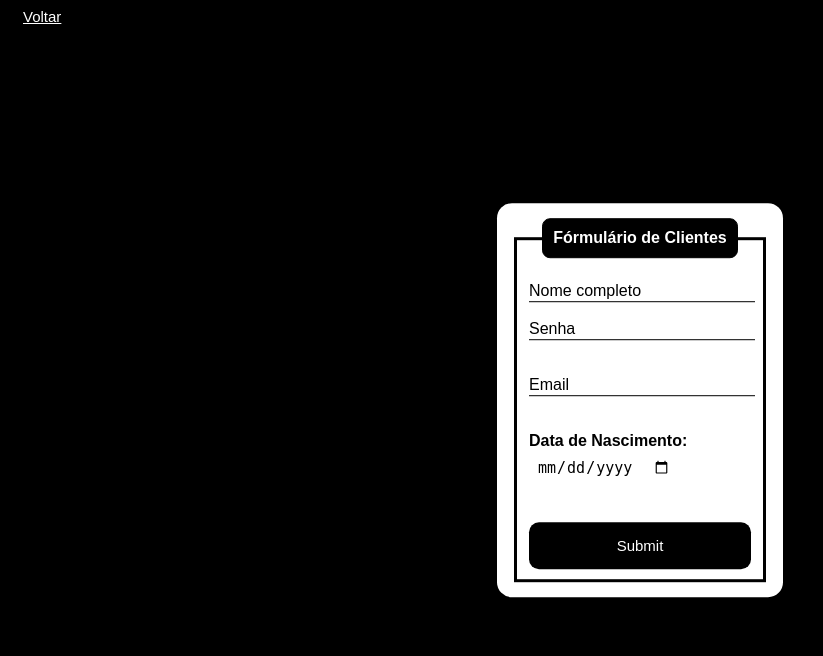
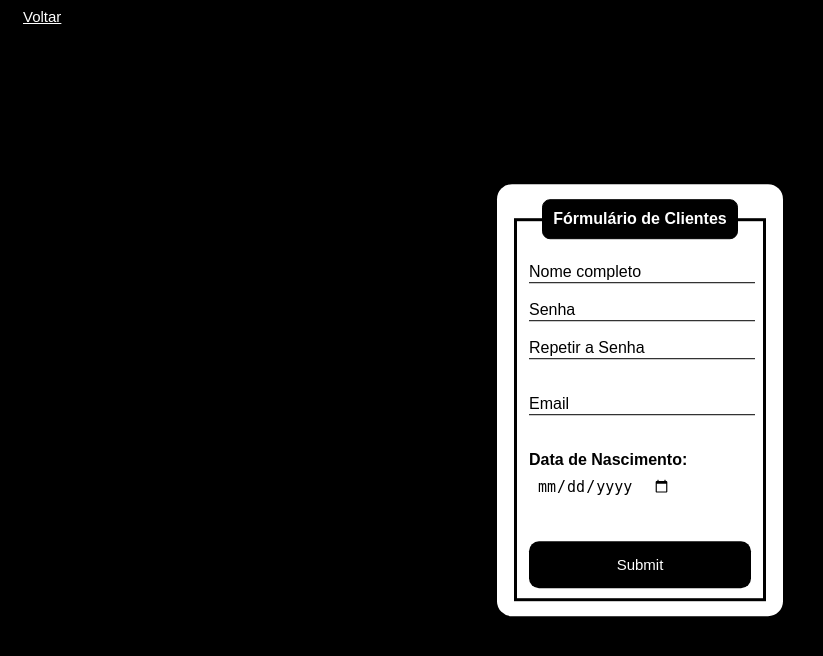
Before and after one commit to vladi00123/black-tatoo-1, a PHP site: page /Fomulario.php in a window 1280 px wide. Shown: the top 656 px of the page, without its empty margins (0-823 px from the left). Run offline with PHP 8.4, Linux system fonts and the light colour scheme.

Commit message:
Update Fomulario.php

```diff
--- a/Fomulario.php
+++ b/Fomulario.php
@@ -87,7 +87,6 @@
             font-size: 15px;
             cursor: pointer;
             border-radius: 10px;
-
         }
     </style>
 </head>
@@ -108,6 +107,11 @@
                     <input type="password" name="senha" id="senha" class="inputUser" required>
                     <label for="senha" class="labelInput">Senha</label>
                 </div>
+                <br>
+                <div class="inputBox">
+                    <input type="password" name="senha_rep" id="senha_rep" class="inputUser" required>
+                    <label for="senha_rep" class="labelInput">Repetir a Senha</label>
+                </div>
                 <br><br>
                 <div class="inputBox">
                     <input type="text" name="email" id="email" class="inputUser" required>
```
